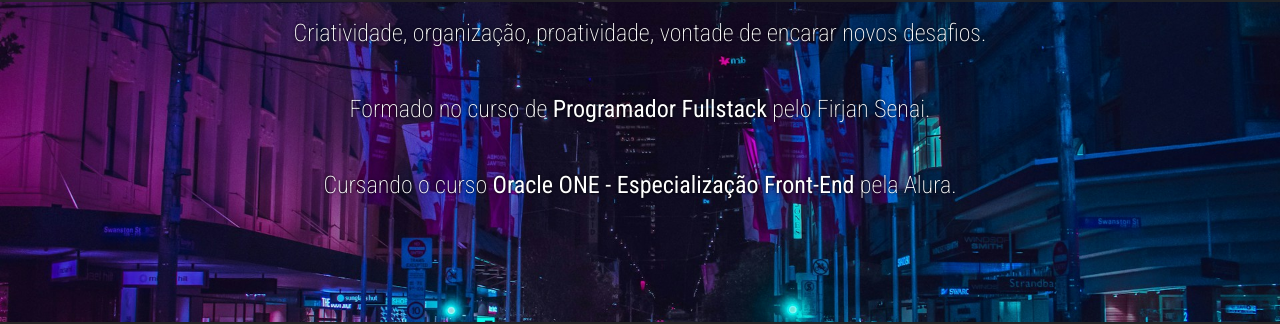
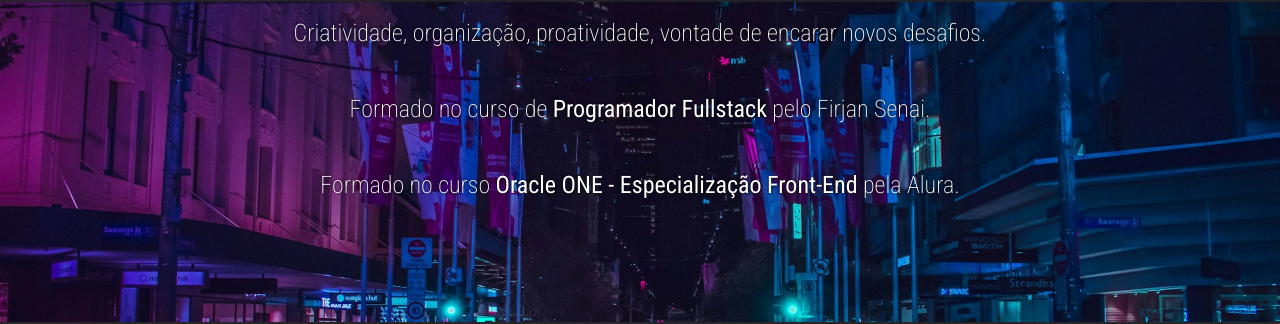
Before and after one commit to gnoatx/portfolio, a React (Vite) app: page / in a window 1280 px wide. Shown: the part 798-1122 px from the top of the page. Built offline with nearby package versions, Linux system fonts and the light colour scheme.

Commit message:
Bio atualizada

```diff
--- a/src/components/Bio/index.tsx
+++ b/src/components/Bio/index.tsx
@@ -7,7 +7,7 @@ export default function Bio() {
             <p>Programador Front-End com especialização em React.</p>
             <p>Criatividade, organização, proatividade, vontade de encarar novos desafios.</p>
             <p>Formado no curso de <b>Programador Fullstack</b> pelo Firjan Senai.</p>
-            <p>Cursando o curso <b>Oracle ONE - Especialização Front-End</b> pela Alura.</p>
+            <p>Formado no curso <b>Oracle ONE - Especialização Front-End</b> pela Alura.</p>
             <BgCredit at='kxvn_lx' name='Kevin Laminto' photoId='7PqRZK6rbaE' />
         </section>
     )
```
